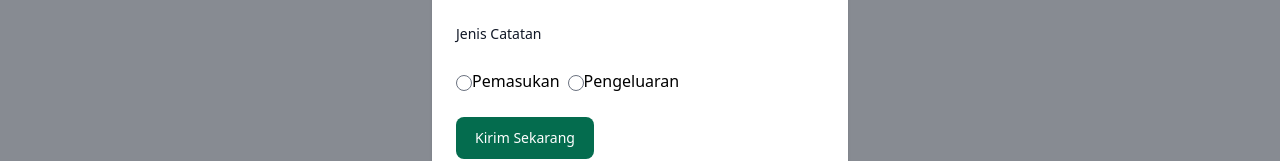
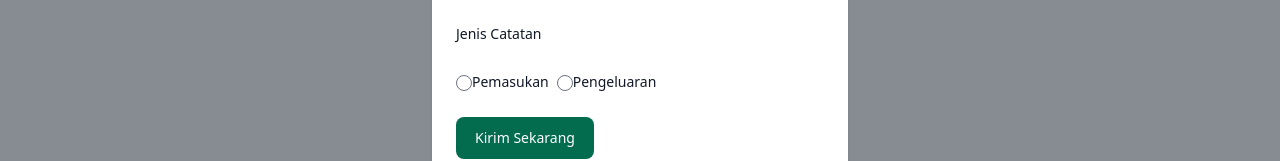
Before and after one commit to Anugerah20/Uangmu, a React (Vite) app: page /takenotes in a window 1280 px wide. Both pictures are taken after a click on the button "Buat Catatan Sekarang". Shown: the part 495-656 px from the top of the page. Built offline with nearby package versions, Linux system fonts and the light colour scheme.

Commit message:
updated standar label react flowbite

```diff
--- a/src/pages/TakeNotes.jsx
+++ b/src/pages/TakeNotes.jsx
@@ -172,28 +172,28 @@ const TakeNotes = () => {
                                              />
                                         </div>
 
-                                        <div className="mb-2 block">
-                                             <Label htmlFor="jenisCatatan" value="Jenis Catatan" />
+                                        <div className="block">
+                                             <Label htmlFor="pemasukan" value="Jenis Catatan" />
                                         </div>
-                                        <div className="block mt-2">
+                                        <div className="block">
                                              <input
                                                   type="radio"
                                                   id="pemasukan"
-                                                  name="jenisCatatan"
+                                                  name="pemasuka"
                                                   value="pemasukan"
                                                   checked={jenisCatatan === "pemasukan"}
                                                   onChange={(e) => setJenisCatatan("pemasukan")}
                                              />
-                                             <label htmlFor="pemasukan" className="mr-2">Pemasukan</label>
+                                             <Label htmlFor="pemasukan" className="mr-2" value="Pemasukan" />
                                              <input
                                                   type="radio"
                                                   id="pengeluaran"
-                                                  name="jenisCatatan"
+                                                  name="pengeluaran"
                                                   value="pengeluaran"
                                                   checked={jenisCatatan === "pengeluaran"}
                                                   onChange={(e) => setJenisCatatan("pengeluaran")}
                                              />
-                                             <label htmlFor="pengeluaran">Pengeluaran</label>
+                                             <Label htmlFor="pengeluaran" value="Pengeluaran" />
                                         </div>
 
                                         <Button color="success" type="submit" onClick={handleSubmit}>Kirim Sekarang</Button>
```
